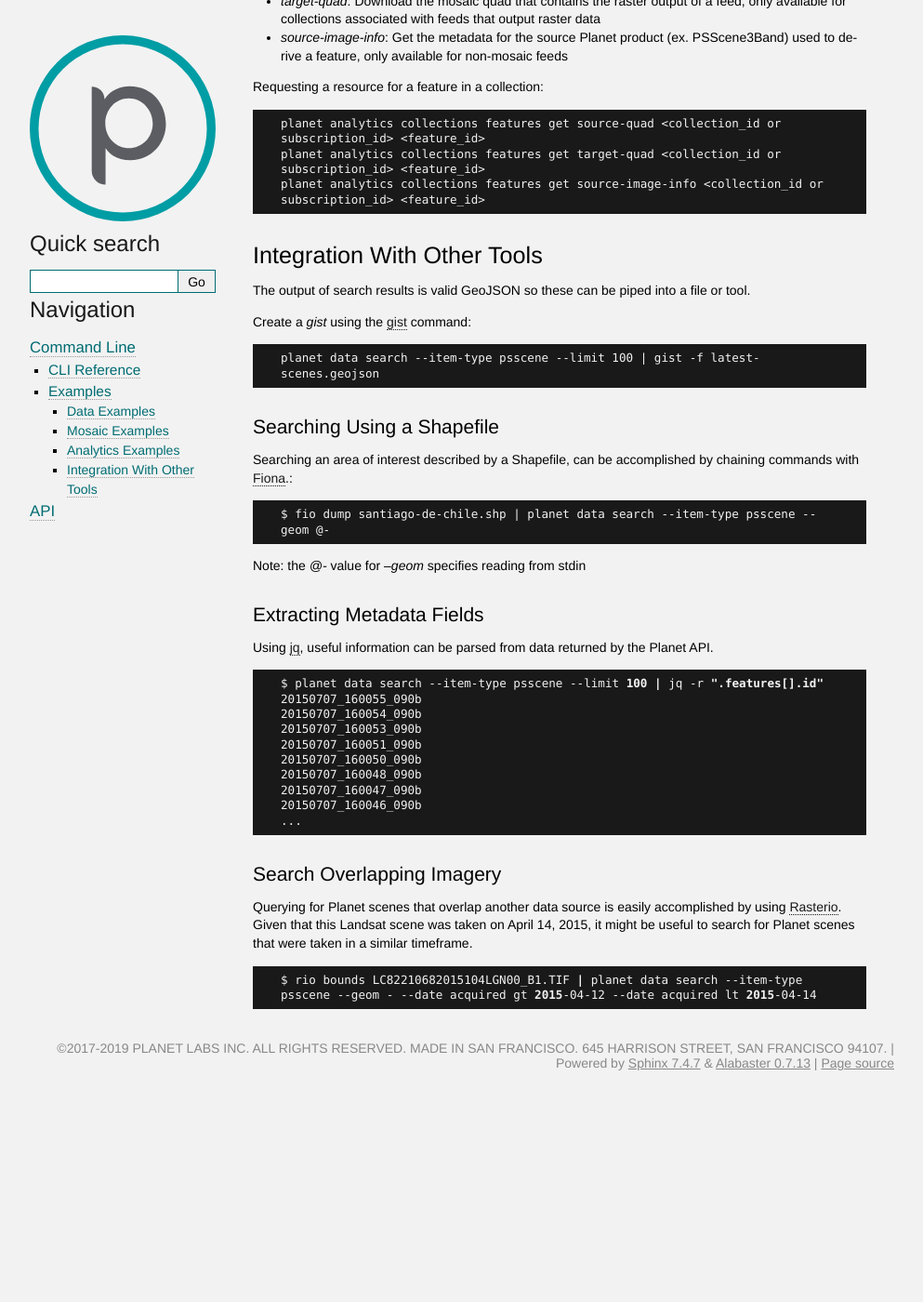
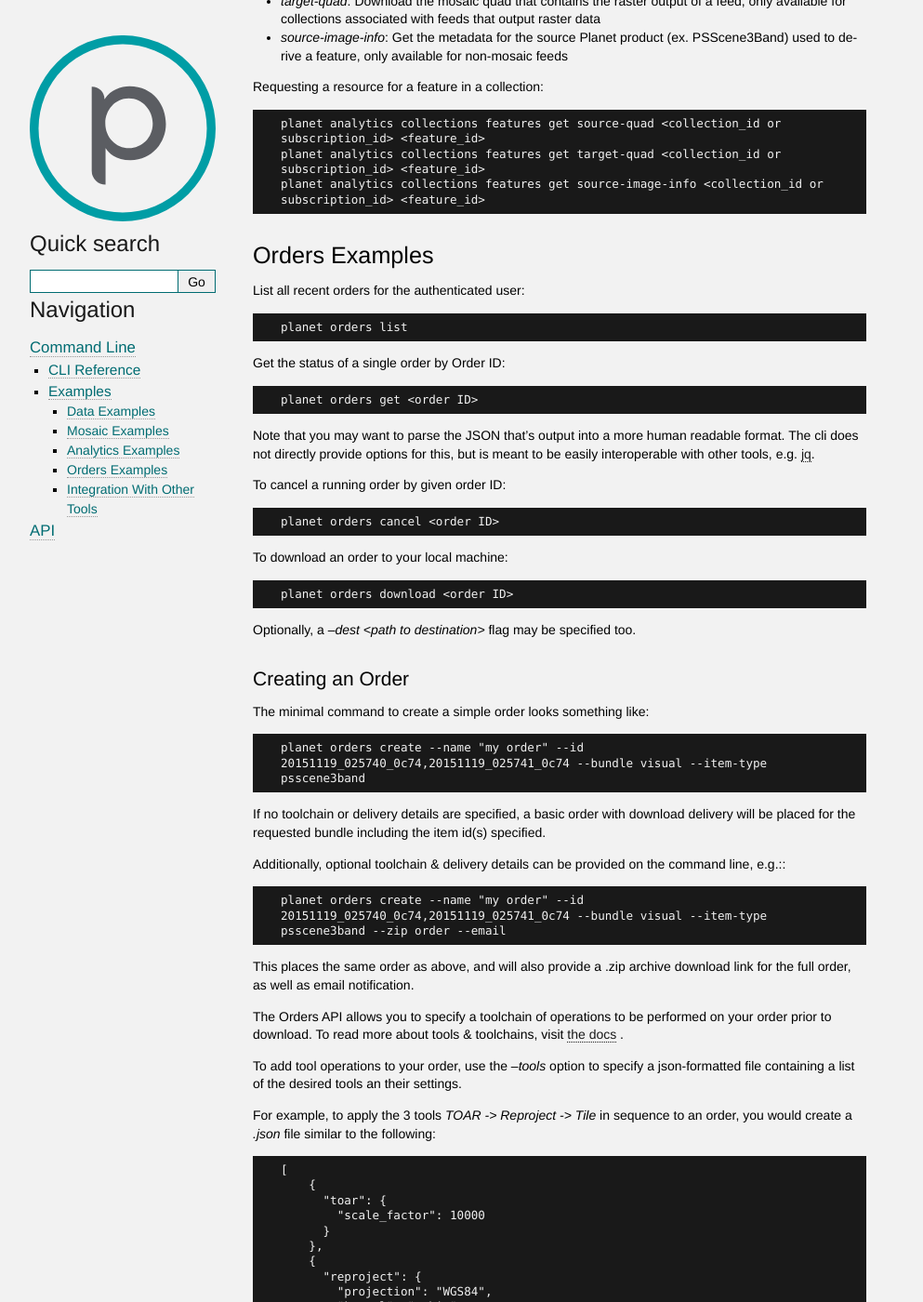
Before and after one commit to planetlabs/planet-client-python, a Sphinx documentation site: the page built from docs/source/cli/examples.rst, in a window 1280 px wide and 1400 px high, scrolled down 3667 px. Shown: the whole window at 93% size, without its empty margins (148-1141 px from the left). Built offline with Sphinx 7.4.7, drawn with Linux system fonts in a browser that asks for light colours; before the commit the page ends 4848 px from its top, so only the background shows below that; some of the changed text lies outside the part shown.

Commit message:
add orders CLI examples to docs

```diff
--- a/docs/source/cli/examples.rst
+++ b/docs/source/cli/examples.rst
@@ -189,6 +189,102 @@ Requesting a resource for a feature in a collection::
     planet analytics collections features get target-quad <collection_id or subscription_id> <feature_id>
     planet analytics collections features get source-image-info <collection_id or subscription_id> <feature_id>
 
+Orders Examples
+-----------------
+
+List all recent orders for the authenticated user::
+
+    planet orders list
+
+Get the status of a single order by Order ID::
+
+    planet orders get <order ID>
+
+Note that you may want to parse the JSON that's output into a more human
+readable format.  The cli does not directly provide options for this, but is
+meant to be easily interoperable with other tools, e.g. `jq
+<https://stedolan.github.io/jq/>`_.
+
+To cancel a running order by given order ID::
+
+    planet orders cancel <order ID>
+
+To download an order to your local machine::
+
+    planet orders download <order ID>
+
+Optionally, a `--dest <path to destination>` flag may be specified too.
+
+Creating an Order
+..................
+
+The minimal command to create a simple order looks something like::
+
+    planet orders create --name "my order" --id 20151119_025740_0c74,20151119_025741_0c74 --bundle visual --item-type psscene3band
+
+If no toolchain or delivery details are specified, a basic order with download
+delivery will be placed for the requested bundle including the item id(s) specified.
+
+Additionally, optional toolchain & delivery details can be provided on the
+command line, e.g.:::
+
+    planet orders create --name "my order" --id 20151119_025740_0c74,20151119_025741_0c74 --bundle visual --item-type psscene3band --zip order --email
+
+This places the same order as above, and will also provide a .zip archive
+download link for the full order, as well as email notification.
+
+The Orders API allows you to specify a toolchain of operations to be performed
+on your order prior to download. To read more about tools & toolchains, visit
+`the docs <https://developers.planet.com/docs/orders/tools-toolchains/>`_ .
+
+To add tool operations to your order, use the `--tools` option to specify a
+json-formatted file containing a list of the desired tools an their settings.
+
+For example, to apply the 3 tools `TOAR -> Reproject -> Tile` in sequence to an
+order, you would create a `.json` file similar to the following::
+
+    [
+        {
+          "toar": {
+            "scale_factor": 10000
+          }
+        },
+        {
+          "reproject": {
+            "projection": "WGS84",
+            "kernel": "cubic"
+          }
+        },
+        {
+          "tile": {
+            "tile_size": 1232,
+            "origin_x": -180,
+            "origin_y": -90,
+            "pixel_size": 0.000027056277056,
+            "name_template": "C1232_30_30_{tilex:04d}_{tiley:04d}"
+          }
+        }
+      ]
+
+
+Similarly, you can also specify cloud delivery options on an order create
+command with the `--cloudconfig <path to json file>` option. In this case, the
+json file should contain the required credentials for your desired cloud
+storage destination, for example::
+
+    {
+          "amazon_s3":{
+             "bucket":"foo-bucket",
+             "aws_region":"us-east-2",
+             "aws_access_key_id":"",
+             "aws_secret_access_key":"",
+             "path_prefix":""
+          }
+
+You can find complete documentation of Orders API cloud storage delivery and
+required credentials `in the docs here
+<https://developers.planet.com/docs/orders/ordering-delivery/#delivery-to-cloud-storage_1>`_.
+
 Integration With Other Tools
 ----------------------------
 
```
